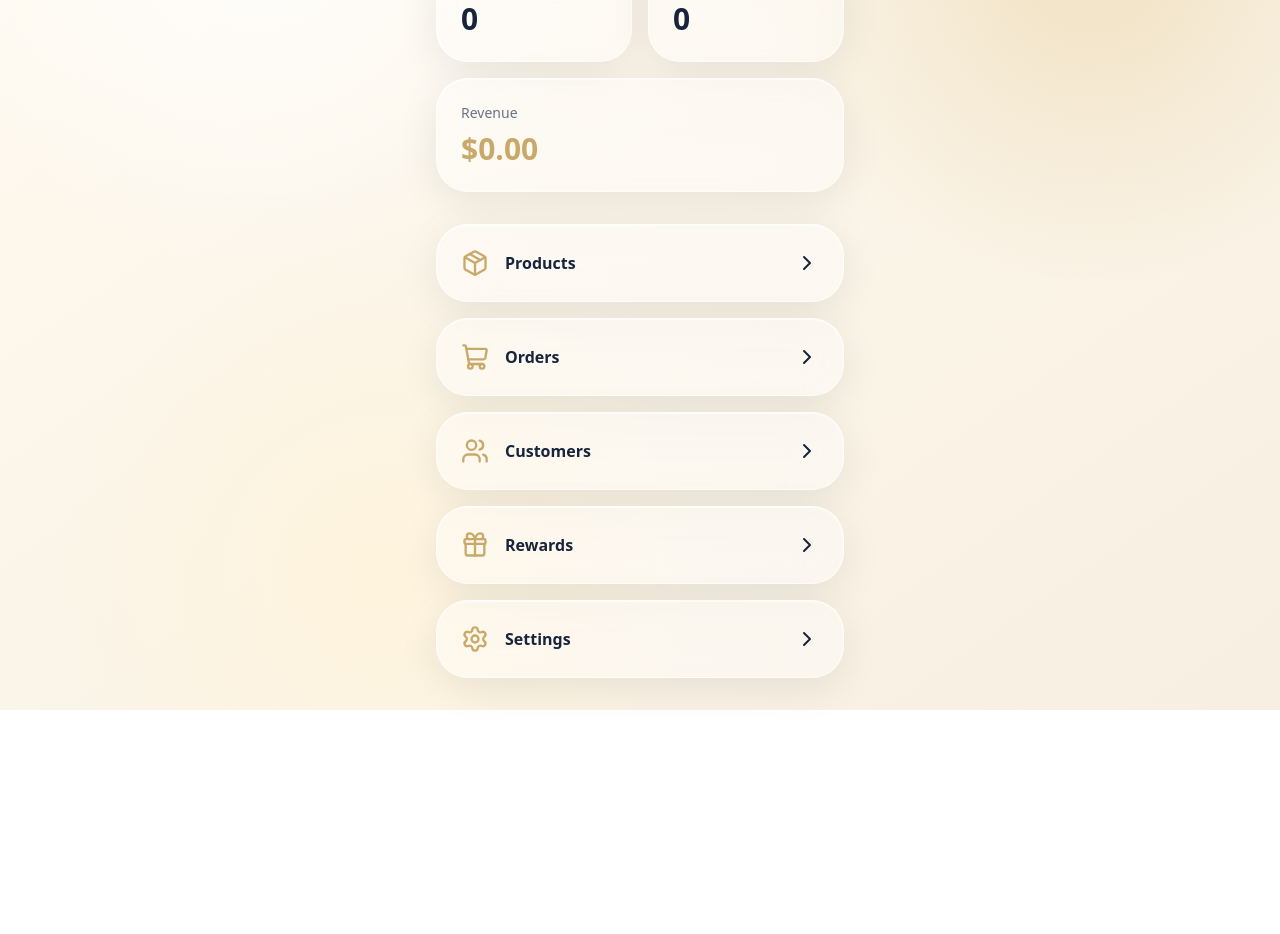
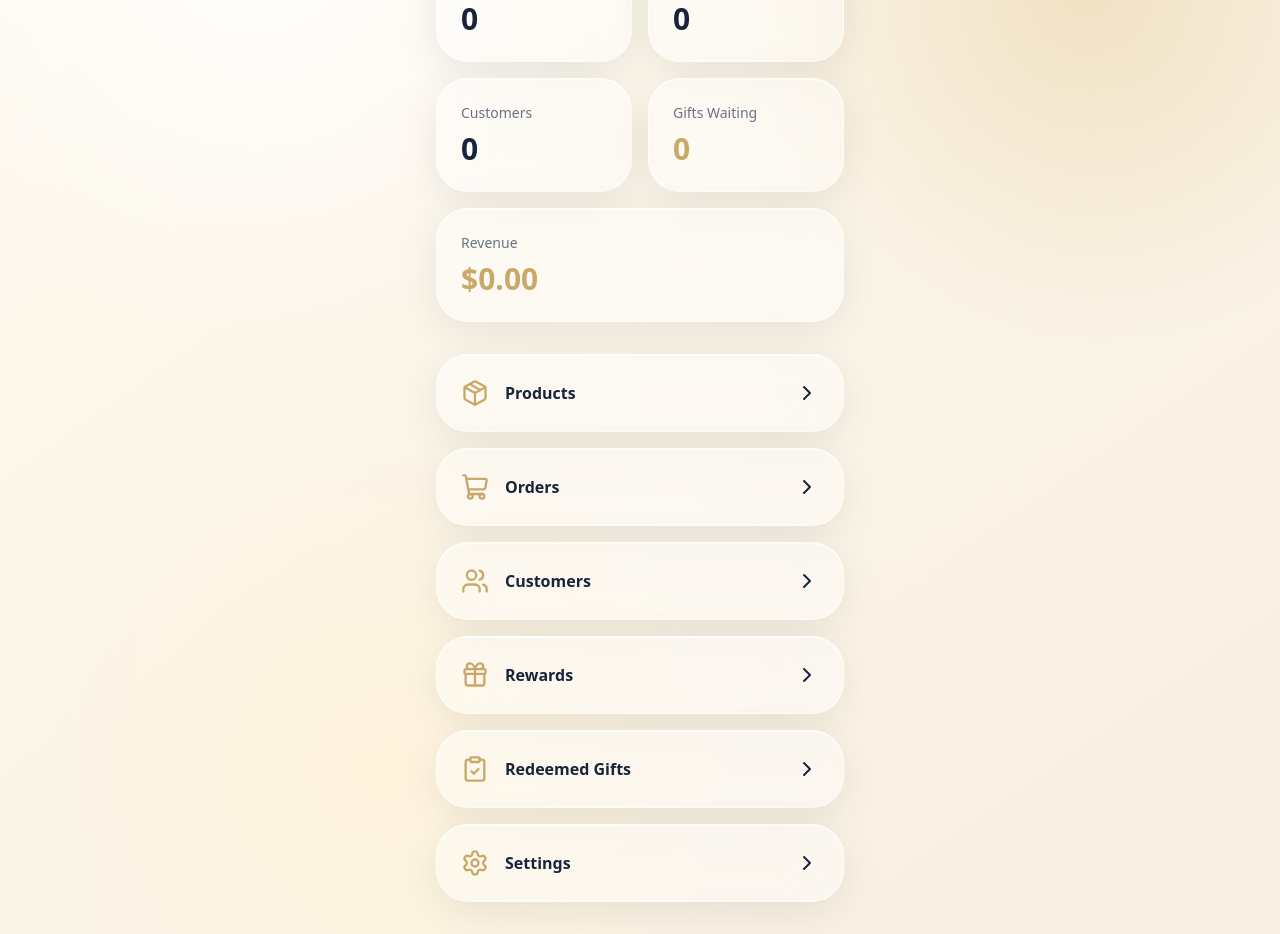
Before and after one commit to babypremiumcambodia/baby-premium, a Next.js app: page /admin in a window 1280 px wide. Shown: the part 180-1114 px from the top of the page. Before the commit the page ends 890 px from the top, so only its background shows below. Built offline with nearby package versions, Linux system fonts and the light colour scheme; no server answers; the database is empty; a web font is replaced by a local one.

Commit message:
Simplify rewards redemption workflow

```diff
--- a/app/admin/page.tsx
+++ b/app/admin/page.tsx
@@ -4,6 +4,7 @@ import {
   ShoppingCart,
   Users,
   Gift,
+  ClipboardCheck,
   Settings,
   ChevronRight,
 } from "lucide-react";
@@ -20,6 +21,15 @@ export default async function AdminPage() {
   const { count: orderCount } = await supabase
     .from("orders")
     .select("*", { count: "exact", head: true });
+
+  const { count: customerCount } = await supabase
+    .from("customers")
+    .select("*", { count: "exact", head: true });
+
+  const { count: rewardCount } = await supabase
+    .from("reward_redemptions")
+    .select("*", { count: "exact", head: true })
+    .eq("fulfilled", false);
 
   const { data: orders } = await supabase
     .from("orders")
@@ -40,12 +50,32 @@ export default async function AdminPage() {
         <div className="mt-6 grid grid-cols-2 gap-4">
           <GlassCard>
             <p className="text-sm text-gray-500">Products</p>
-            <p className="mt-2 text-3xl font-bold">{productCount ?? 0}</p>
+            <p className="mt-2 text-3xl font-bold">
+              {productCount ?? 0}
+            </p>
           </GlassCard>
 
           <GlassCard>
             <p className="text-sm text-gray-500">Orders</p>
-            <p className="mt-2 text-3xl font-bold">{orderCount ?? 0}</p>
+            <p className="mt-2 text-3xl font-bold">
+              {orderCount ?? 0}
+            </p>
+          </GlassCard>
+
+          <GlassCard>
+            <p className="text-sm text-gray-500">Customers</p>
+            <p className="mt-2 text-3xl font-bold">
+              {customerCount ?? 0}
+            </p>
+          </GlassCard>
+
+          <GlassCard>
+            <p className="text-sm text-gray-500">
+              Gifts Waiting
+            </p>
+            <p className="mt-2 text-3xl font-bold text-gold">
+              {rewardCount ?? 0}
+            </p>
           </GlassCard>
 
           <GlassCard className="col-span-2">
@@ -62,8 +92,11 @@ export default async function AdminPage() {
               <div className="flex items-center justify-between">
                 <div className="flex items-center gap-4">
                   <Package className="h-7 w-7 text-gold" />
-                  <span className="font-semibold">Products</span>
+                  <span className="font-semibold">
+                    Products
+                  </span>
                 </div>
+
                 <ChevronRight />
               </div>
             </GlassCard>
@@ -74,8 +107,11 @@ export default async function AdminPage() {
               <div className="flex items-center justify-between">
                 <div className="flex items-center gap-4">
                   <ShoppingCart className="h-7 w-7 text-gold" />
-                  <span className="font-semibold">Orders</span>
+                  <span className="font-semibold">
+                    Orders
+                  </span>
                 </div>
+
                 <ChevronRight />
               </div>
             </GlassCard>
@@ -86,8 +122,11 @@ export default async function AdminPage() {
               <div className="flex items-center justify-between">
                 <div className="flex items-center gap-4">
                   <Users className="h-7 w-7 text-gold" />
-                  <span className="font-semibold">Customers</span>
+                  <span className="font-semibold">
+                    Customers
+                  </span>
                 </div>
+
                 <ChevronRight />
               </div>
             </GlassCard>
@@ -98,8 +137,26 @@ export default async function AdminPage() {
               <div className="flex items-center justify-between">
                 <div className="flex items-center gap-4">
                   <Gift className="h-7 w-7 text-gold" />
-                  <span className="font-semibold">Rewards</span>
+                  <span className="font-semibold">
+                    Rewards
+                  </span>
                 </div>
+
+                <ChevronRight />
+              </div>
+            </GlassCard>
+          </Link>
+
+          <Link href="/admin/reward-redemptions">
+            <GlassCard className="mt-4">
+              <div className="flex items-center justify-between">
+                <div className="flex items-center gap-4">
+                  <ClipboardCheck className="h-7 w-7 text-gold" />
+                  <span className="font-semibold">
+                    Redeemed Gifts
+                  </span>
+                </div>
+
                 <ChevronRight />
               </div>
             </GlassCard>
@@ -110,8 +167,11 @@ export default async function AdminPage() {
               <div className="flex items-center justify-between">
                 <div className="flex items-center gap-4">
                   <Settings className="h-7 w-7 text-gold" />
-                  <span className="font-semibold">Settings</span>
+                  <span className="font-semibold">
+                    Settings
+                  </span>
                 </div>
+
                 <ChevronRight />
               </div>
             </GlassCard>
--- a/app/admin/reward-redemptions/[id]/page.tsx
+++ b/app/admin/reward-redemptions/[id]/page.tsx
@@ -6,6 +6,7 @@ import { supabaseServer } from "@/lib/supabase-server";
 import AdminBackButton from "@/components/admin/AdminBackButton";
 import GlassCard from "@/components/ui/GlassCard";
 import RewardRedemptionActions from "@/components/admin/RewardRedemptionActions";
+import { formatDate } from "@/lib/date";
 
 type PageProps = {
   params: Promise<{ id: string }>;
@@ -141,7 +142,7 @@ export default async function RewardRedemptionDetailPage({
               <p className="text-sm text-gray-500">Redeemed At</p>
 
               <p>
-                {new Date(redemption.created_at).toLocaleString()}
+                {formatDate(redemption.created_at)}
               </p>
             </div>
           </div>
@@ -173,7 +174,7 @@ export default async function RewardRedemptionDetailPage({
               <p className="text-sm text-gray-500">Included At</p>
 
               <p className="mt-1 font-semibold">
-                {new Date(redemption.fulfilled_at).toLocaleString()}
+                {formatDate(redemption.fulfilled_at)}
               </p>
             </div>
           )}
--- a/app/admin/reward-redemptions/page.tsx
+++ b/app/admin/reward-redemptions/page.tsx
@@ -5,6 +5,7 @@ import Link from "next/link";
 import { supabaseServer } from "@/lib/supabase-server";
 import AdminBackButton from "@/components/admin/AdminBackButton";
 import GlassCard from "@/components/ui/GlassCard";
+import { formatDate } from "@/lib/date";
 
 type CustomerRelation = {
   id: number;
@@ -130,7 +131,7 @@ export default async function RewardRedemptionsPage() {
                     </p>
 
                     <p className="mt-2 text-sm text-gray-500">
-                      {new Date(redemption.created_at).toLocaleString()}
+                       {formatDate(redemption.created_at)}
                     </p>
 
                     <div className="mt-4 flex items-center justify-between gap-3">
--- /dev/null
+++ b/lib/date.ts
@@ -0,0 +1,11 @@
+export function formatDate(date: string) {
+  return new Date(date).toLocaleString("en-GB", {
+    timeZone: "Asia/Phnom_Penh",
+    year: "numeric",
+    month: "short",
+    day: "numeric",
+    hour: "2-digit",
+    minute: "2-digit",
+    hour12: false,
+  });
+}
```
